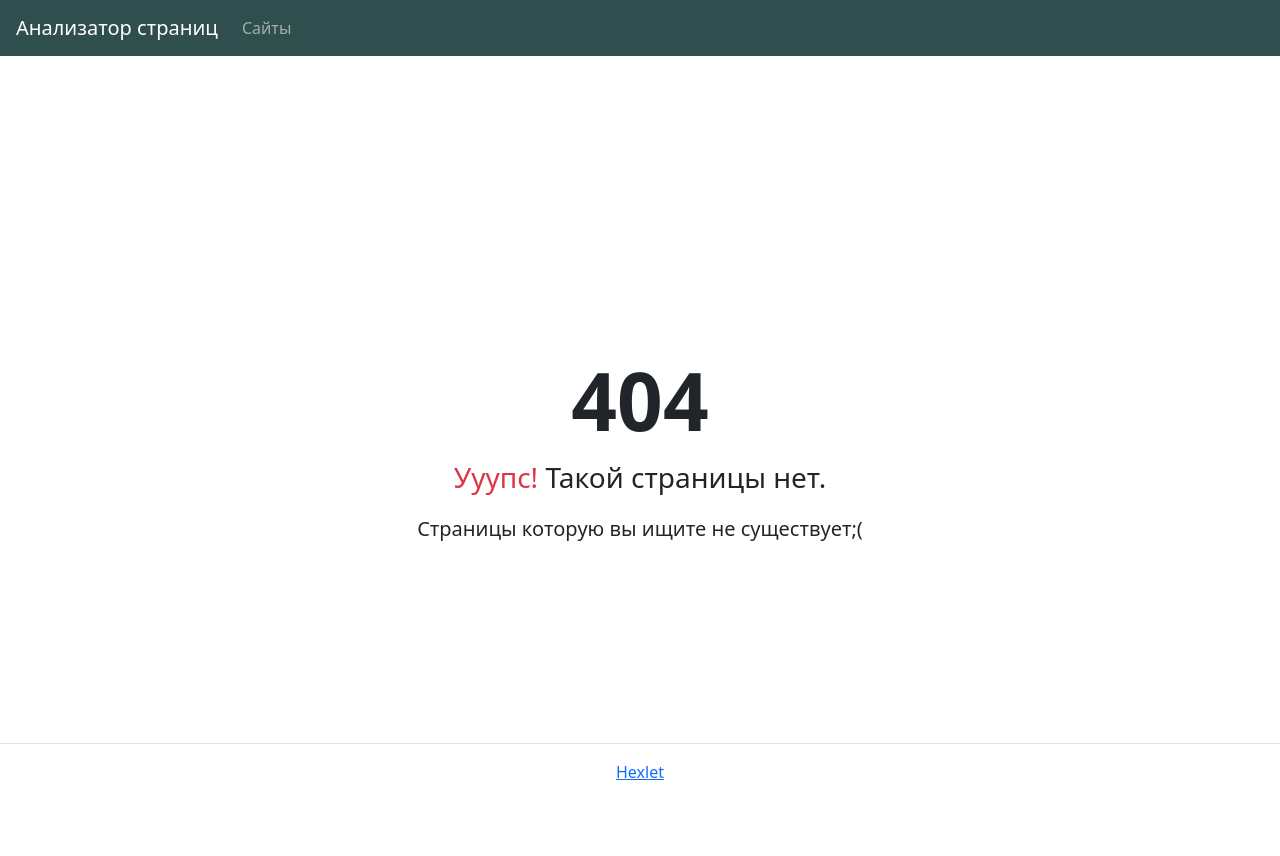
After one commit to marentsov/python-project-83, a Flask app: template page_analyzer/templates/errors/404.html in a window 1280 px wide. The commit adds this page. Run offline with Flask 3, Linux system fonts and the light colour scheme; the template is opened without the code that fills it, so the values that code supplies are empty.

Commit message:
add 404 error

```diff
--- a/page_analyzer/app.py
+++ b/page_analyzer/app.py
@@ -2,7 +2,7 @@ import os
 
 import requests
 from dotenv import load_dotenv
-from flask import Flask, flash, redirect, render_template, request, url_for
+from flask import Flask, abort, flash, redirect, render_template, request, url_for
 
 from page_analyzer.data_base import UrlRepository
 from page_analyzer.parser import get_data
@@ -42,7 +42,7 @@ def get_url(id):
     url_info = repo.find_id(id)
 
     if not url_info:
-        return 'OOPS', 404
+        abort(404)
 
     return render_template(
         'url.html',
@@ -50,16 +50,23 @@ def get_url(id):
     )
 
 
-@app.route('/urls/<int:id>', methods=['POST'])
+@app.route('/urls/<int:id>/checks', methods=['POST'])
 def get_url_data(id):
     repo = UrlRepository(DATABASE_URL)
     url_info = repo.find_id(id)
-    response = requests.get(url_info.get('name'), timeout=0.5)
-    response.raise_for_status()
+
+    try:
+        response = requests.get(url_info.get('name'), timeout=0.5)
+        response.raise_for_status()
+    except requests.ReqestException:
+        flash('Произошла ошибка при проверке', 'danger')
+        return redirect(url_for('get_url', id=id))
+
     status = response.status_code
     data = get_data(response)
     data['status'] = status
     repo.add_url_check(data, url_info)
+    flash('Страница успешно проверена', 'success')
     url_checks = repo.get_url_checks(id)
     return render_template(
         'url.html',
@@ -76,3 +83,7 @@ def get_urls():
         'urls.html',
         all_urls_checks=all_urls_checks,
     )
+
+@app.errorhandler(404)
+def page_not_found(error):
+    return render_template('errors/404.html'), 404
--- /dev/null
+++ b/page_analyzer/templates/errors/404.html
@@ -0,0 +1,15 @@
+{% extends 'base.html' %}
+
+{% block content %}
+<body>
+    <div class="d-flex align-items-center justify-content-center vh-100">
+        <div class="text-center">
+            <h1 class="display-1 fw-bold">404</h1>
+            <p class="fs-3"> <span class="text-danger">Ууупс!</span> Такой страницы нет.</p>
+            <p class="lead">
+                Страницы которую вы ищите не существует;(
+            </p>
+        </div>
+    </div>
+</body>
+{% endblock %}
--- a/page_analyzer/templates/url.html
+++ b/page_analyzer/templates/url.html
@@ -26,7 +26,7 @@
 </div>
         <div class="container-lg mt-3">
     <h1 class="mt-3 mb-2">Проверки</h1>
-            <form method="post" action="/urls/{{ url_info.id }}">
+            <form method="post" action="/urls/{{ url_info.id }}/checks">
     <input type="submit" class="btn btn-primary" value="Запустить проверку">
     </form>
 <div class="table-responsive mt-3 mb-3">
```
Also changed, not shown: .github/workflows/my_workflow.yml.
